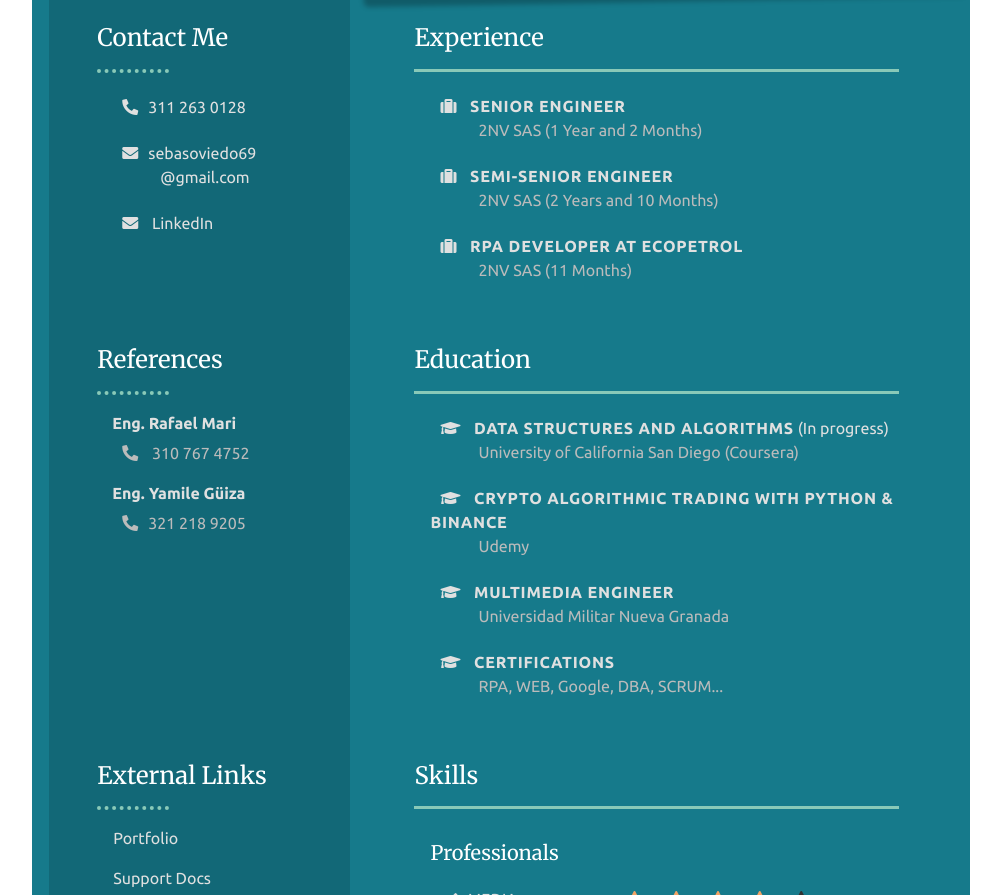
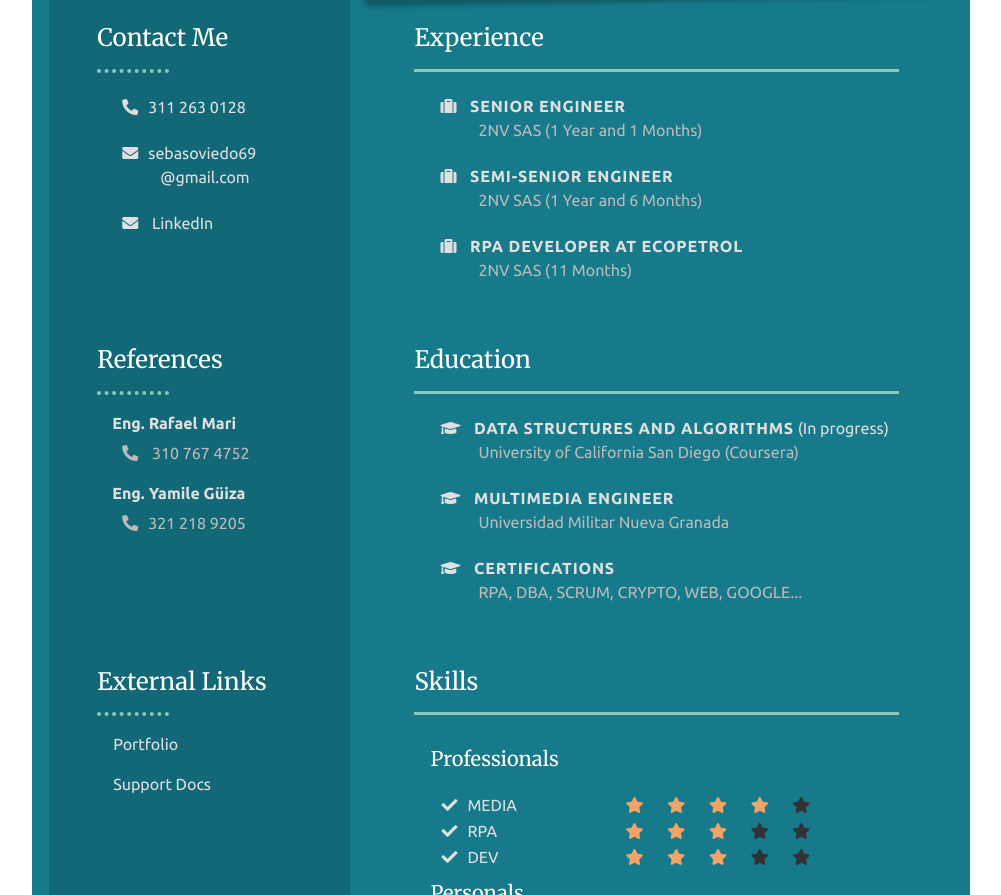
Before and after one commit to sebasoviedo69/cv-website, a plain HTML site: page index.html in a window 1280 px wide. Shown: the part 504-1399 px from the top of the page, without its empty margins (139-1140 px from the left). Drawn offline with nearby package versions, Linux system fonts and the light colour scheme.

Commit message:
chazeypartners

```diff
--- a/index.html
+++ b/index.html
@@ -107,7 +107,7 @@
                                     <i class="fas fa-suitcase"></i>
                                     <span class="subtitle">Senior Engineer</span>
                                     <br>
-                                    <span class="sangria description">2NV SAS (1 Year and 2 Months)</span>
+                                    <span class="sangria description">2NV SAS (1 Year and 1 Months)</span>
                                 </p>
                             </div>
                         </div>
@@ -117,7 +117,7 @@
                                     <i class="fas fa-suitcase"></i>
                                     <span class="subtitle">Semi-Senior Engineer</span>
                                     <br>
-                                    <span class="sangria description">2NV SAS (2 Years and 10 Months)</span>
+                                    <span class="sangria description">2NV SAS (1 Year and 6 Months)</span>
                                 </p>
                             </div>
                         </div>
@@ -166,15 +166,6 @@
                             <div class="col-12">
                                 <p>
                                     <i class="fas fa-graduation-cap"></i>
-                                    <span class="subtitle">Crypto algorithmic trading with python & binance</span><br>
-                                    <span class="sangria description">Udemy</span>
-                                </p>
-                            </div>
-                        </div>
-                        <div class="row content-section">
-                            <div class="col-12">
-                                <p>
-                                    <i class="fas fa-graduation-cap"></i>
                                     <span class="subtitle">Multimedia Engineer</span> <br>
                                     <span class="sangria description">Universidad Militar Nueva Granada</span>
                                 </p>
@@ -185,7 +176,7 @@
                                 <p>
                                     <i class="fas fa-graduation-cap"></i>
                                     <span class="subtitle">Certifications</span> <br>
-                                    <span class="sangria description">RPA, WEB, Google, DBA, SCRUM...</span>
+                                    <span class="sangria description">RPA, DBA, SCRUM, CRYPTO, WEB, GOOGLE...</span>
                                 </p>
                             </div>
                         </div>
```
Also changed, not shown: 2 other files.
